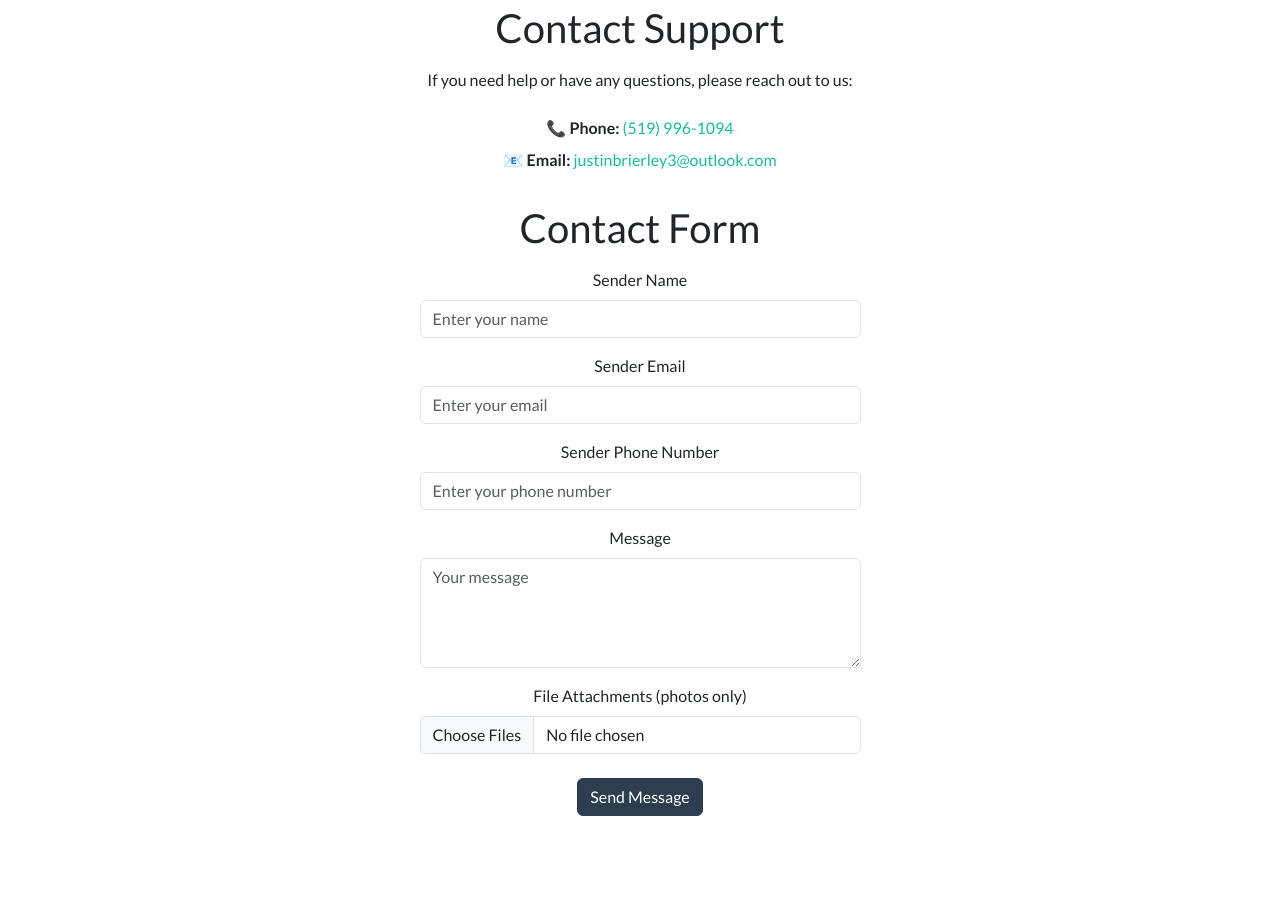
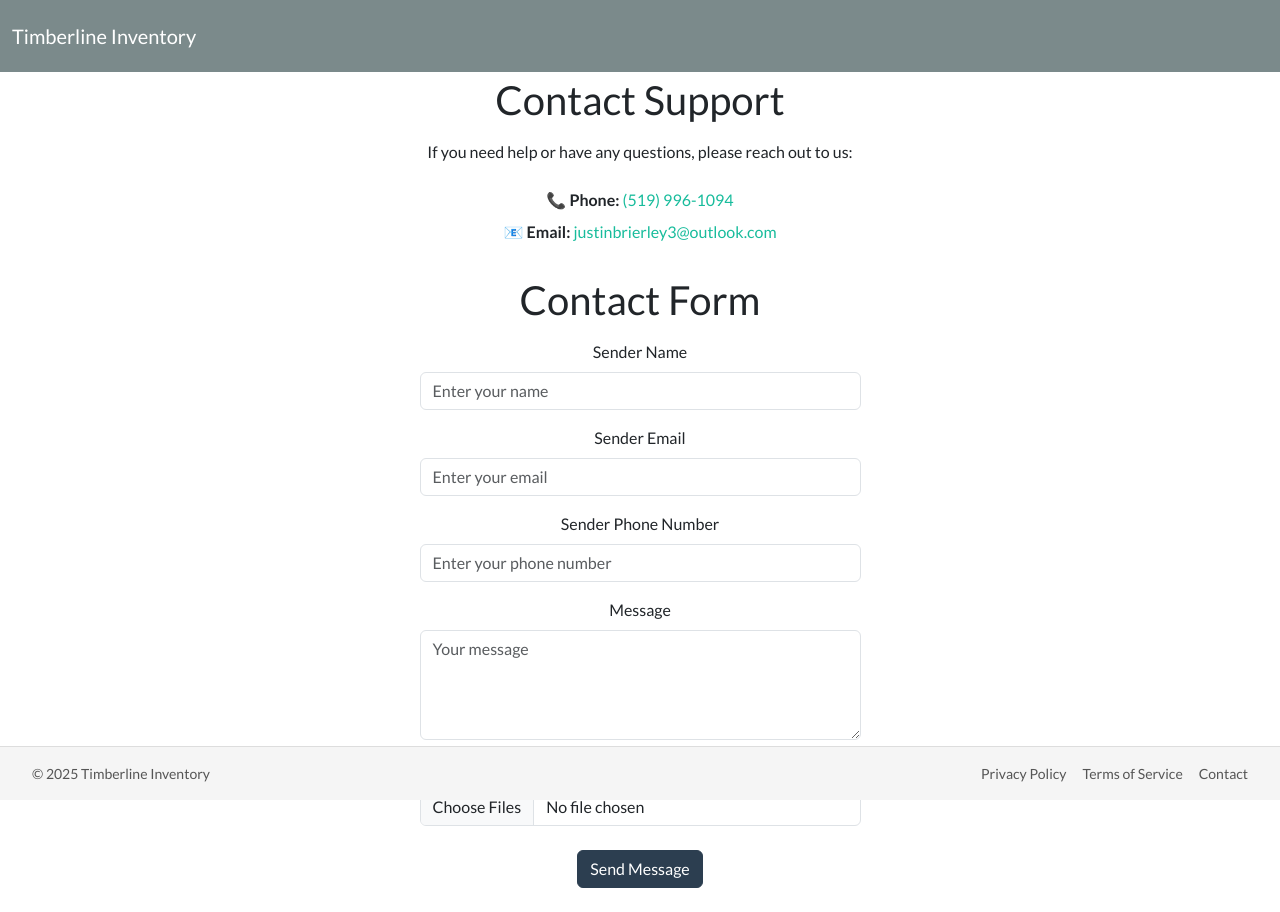
Before and after one commit to paradingwolves/inventory-management-app, a React (Create React App) app: page /contact in a window 1280 px wide. Before the commit the page ends 840 px from the top, so only its background shows below. Built offline with nearby package versions, Linux system fonts and the light colour scheme; no server answers.

Commit message:
Update Contact.jsx

```diff
--- a/src/components/Contact/Contact.jsx
+++ b/src/components/Contact/Contact.jsx
@@ -1,8 +1,12 @@
 import React from 'react';
 import ContactForm from './ContactForm';
+import Header from '../Layout/Header/Header';
+import Footer from '../Layout/Footer/Footer';
 
 const Contact = () => {
   return (
+    <>
+      <Header />
       <div className="container d-flex flex-column justify-content-center align-items-center text-center mt-1">
         <h2 className="mb-3">Contact Support</h2>
         <p className="mb-4">If you need help or have any questions, please reach out to us:</p>
@@ -18,6 +22,9 @@ const Contact = () => {
         </ul>
         <ContactForm />
       </div>
+      <Footer />
+    </>
+
   );
 };
 
```
Lines whose indentation alone changed are shown as unchanged.
